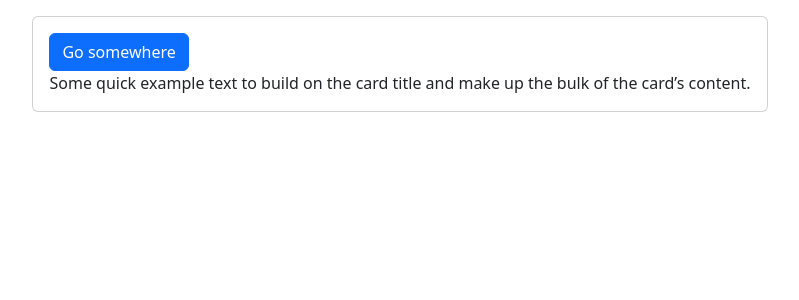
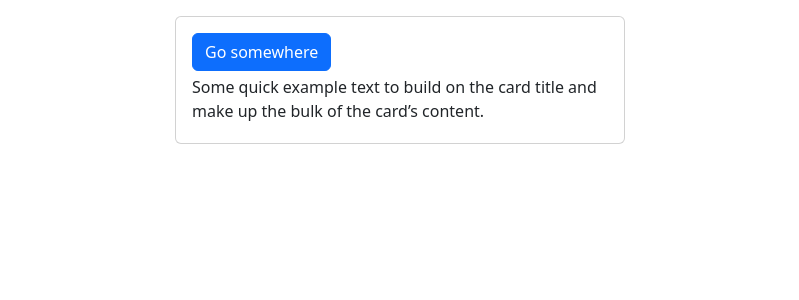
Before and after one commit to nildebenedetti/react-use-state, a React (Vite) app: page / in a window 1280 px wide. Shown: the top 300 px of the page, without its empty margins (240-1039 px from the left). Built offline with nearby package versions, Linux system fonts and the light colour scheme.

Commit message:
add: padding. to y axis in card p - Card.jsx

```diff
--- a/src/components/Card.jsx
+++ b/src/components/Card.jsx
@@ -3,7 +3,7 @@
         <div className="card">
                 <div className="card-body">
                     <a href="#" className="btn btn-primary">Go somewhere</a>
-                    <p className="card-text">Some quick example text to build on the card title and make up the bulk of the card’s content.</p>
+                    <p className="card-text py-1">Some quick example text to build on the card title and make up the bulk of the card’s content.</p>
                 </div>
         </div>
     </>
--- a/src/styles/index.css
+++ b/src/styles/index.css
@@ -10,3 +10,7 @@
   componenti. Per stili specifici di un singolo componente è preferibile
   usare un CSS Module (es. `NomeComponente.module.css`).
 */
+
+.card {
+  max-width: 450px;
+}
```
